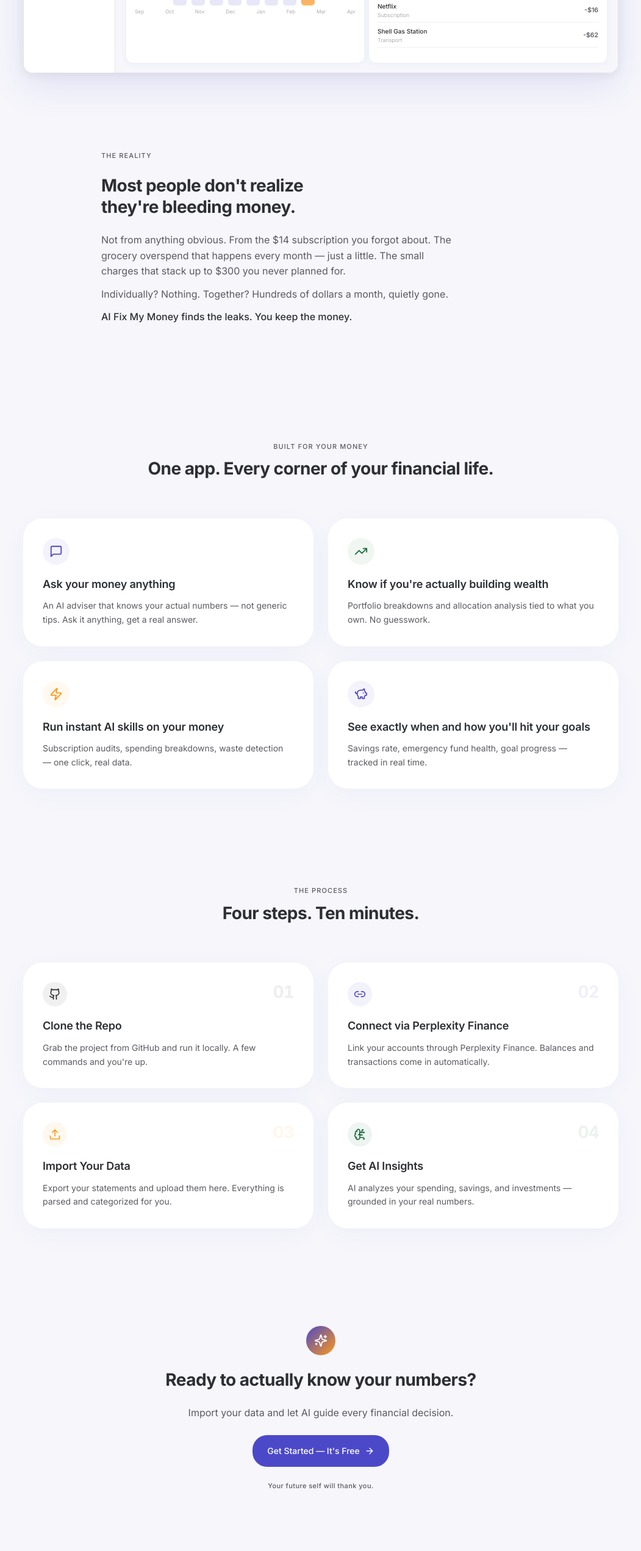
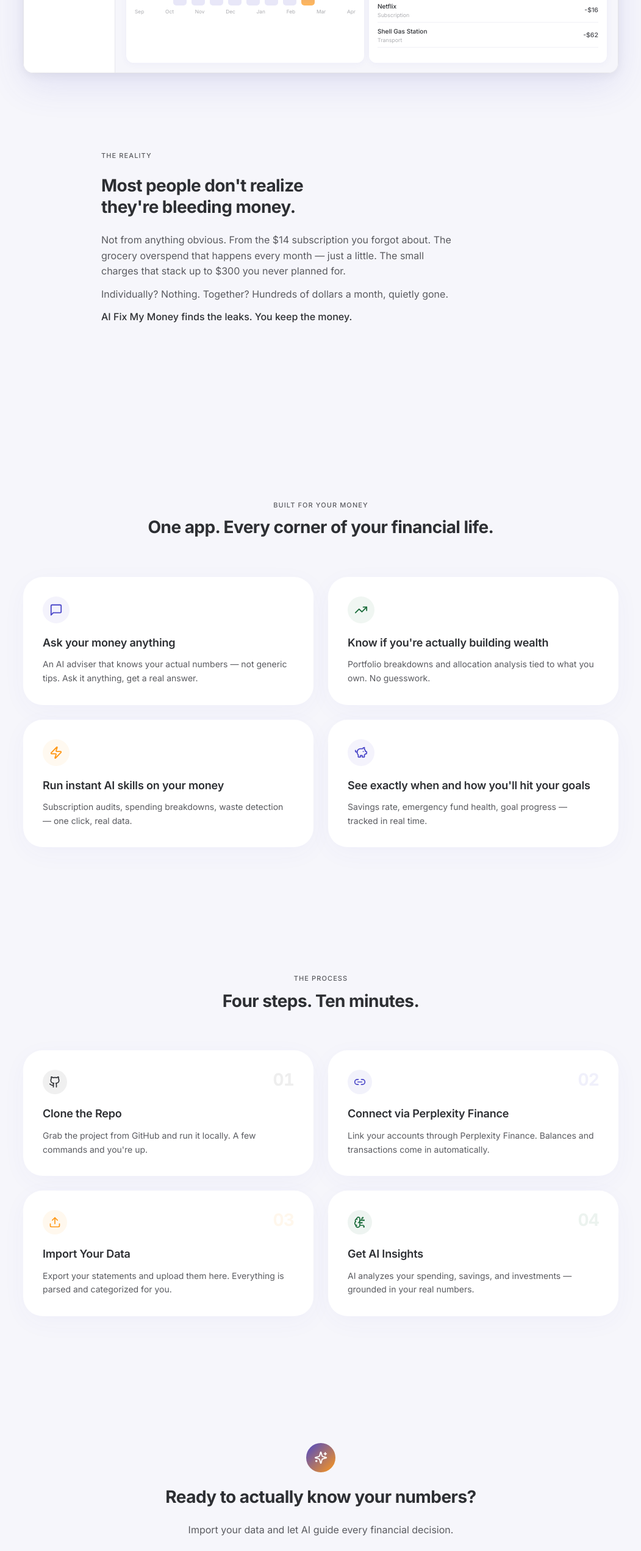
Before and after one commit to SoSaLay/ai-fix-my-money, a Next.js app in the folder luminous-ledger/: page / in a window 1280 px wide. Shown: the part 901-3444 px from the top of the page at 61% size, without its empty margins (114-1165 px from the left). Built offline with nearby package versions, Linux system fonts and the light colour scheme.

Commit message:
Significantly increase whitespace between landing page sections

```diff
--- a/luminous-ledger/app/(marketing)/page.tsx
+++ b/luminous-ledger/app/(marketing)/page.tsx
@@ -246,7 +246,7 @@ export default function MarketingPage() {
       </section>
 
       {/* ── Story / Bridge ── */}
-      <section className="px-6 pb-48 max-w-3xl mx-auto w-full">
+      <section className="px-6 pb-72 max-w-3xl mx-auto w-full">
         <div className="flex flex-col gap-6">
           <p className="text-label-sm text-on-surface-variant uppercase tracking-widest">The Reality</p>
           <h2 className="text-display-sm text-on-surface leading-tight">
@@ -269,7 +269,7 @@ export default function MarketingPage() {
       </section>
 
       {/* ── AI Features ── */}
-      <section className="px-6 pb-40 max-w-5xl mx-auto w-full">
+      <section className="px-6 pb-52 max-w-5xl mx-auto w-full">
         <div className="text-center mb-16">
           <p className="text-label-sm text-on-surface-variant uppercase tracking-widest mb-3">Built for Your Money</p>
           <h2 className="text-display-sm text-on-surface">One app. Every corner of your financial life.</h2>
@@ -293,7 +293,7 @@ export default function MarketingPage() {
       </section>
 
       {/* ── How it works ── */}
-      <section className="px-6 pb-40 max-w-5xl mx-auto w-full">
+      <section className="px-6 pb-52 max-w-5xl mx-auto w-full">
         <div className="text-center mb-16">
           <p className="text-label-sm text-on-surface-variant uppercase tracking-widest mb-3">The Process</p>
           <h2 className="text-display-sm text-on-surface">Four steps. Ten minutes.</h2>
```
